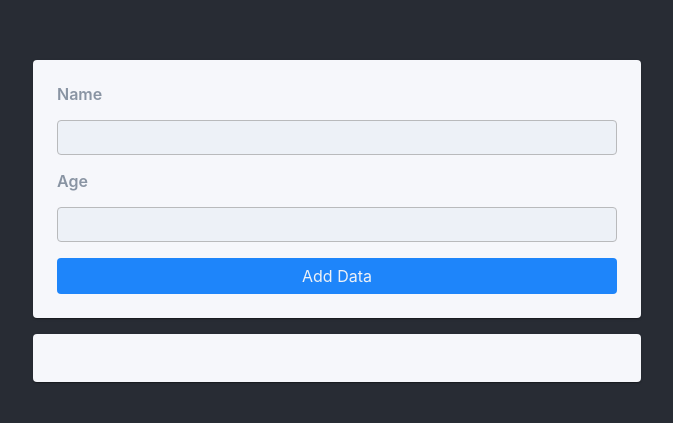
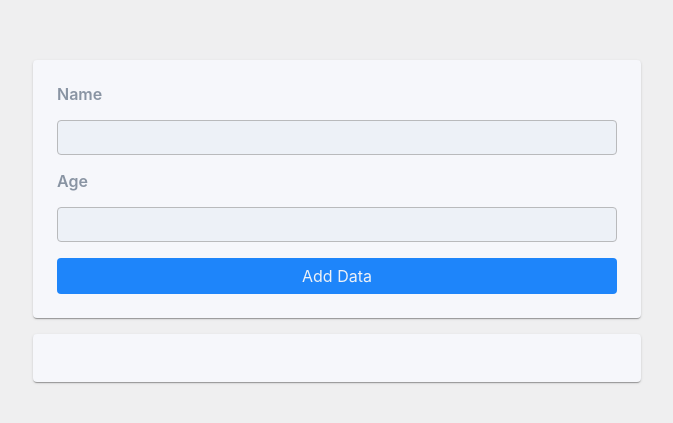
Before and after one commit to avishekdr/react-tutorial, a React (Create React App) app: page / in a window 1280 px wide. Shown: the part 171-594 px from the top of the page, without its empty margins (327-1000 px from the left). Built offline with nearby package versions, Linux system fonts and the light colour scheme.

Commit message:
background color changed

```diff
--- a/src/App.css
+++ b/src/App.css
@@ -1,5 +1,5 @@
 .App {
-  background-color: #282c34;
+  background-color: #efeff0;
   min-height: 100vh;
   display: flex;
   flex-direction: column;
```
